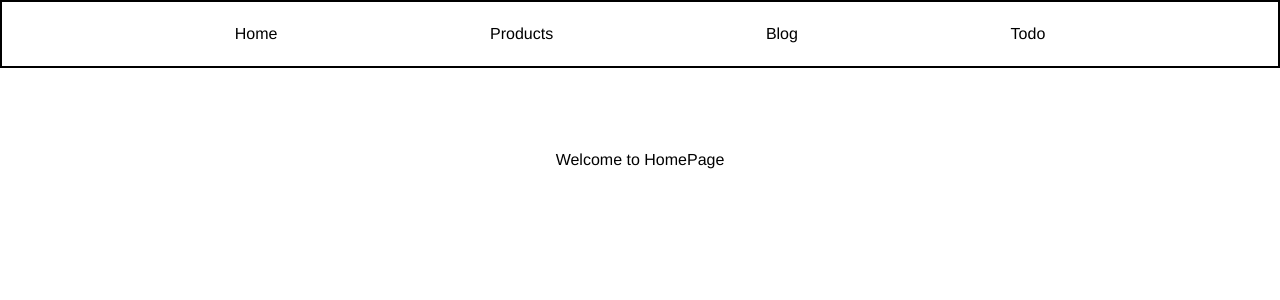
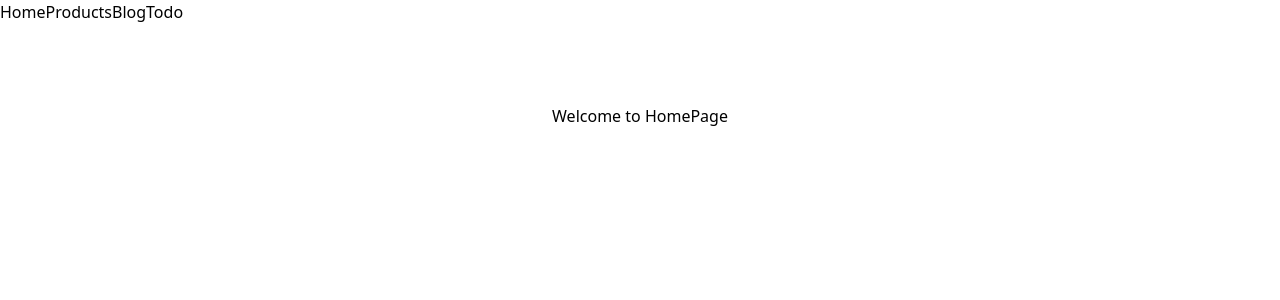
Before and after one commit to heyabrar/Nextjs-with-Ts, a Next.js app: page / in a window 1280 px wide. Shown: the top 300 px of the page. Built offline with nearby package versions, Linux system fonts and the light colour scheme.

Commit message:
style: Navbar modified

```diff
--- a/Components/Navbar.tsx
+++ b/Components/Navbar.tsx
@@ -1,24 +1,15 @@
 import Link from "next/link";
-import styles from "@/styles/Navbar.module.css";
 
 export default function Navbar() {
   return (
-    <>
-      <nav className={styles.Nav}>
-        <Link href="/" className={styles.Link}>
-          Home
-        </Link>
-        <Link href="/Products" className={styles.Link}>
-          Products
-        </Link>
-        <Link href="/Blogs" className={styles.Link}>
-          Blog
-        </Link>
+    <section>
+      <nav className="py-4 flex justify-around shadow-md">
+        <Link href="/">Home</Link>
+        <Link href="/Products">Products</Link>
+        <Link href="/Blogs">Blog</Link>
 
-        <Link href="/todoPage" className={styles.Link}>
-          Todo
-        </Link>
+        <Link href="/todoPage">Todo</Link>
       </nav>
-    </>
+    </section>
   );
 }
--- a/pages/Products/index.tsx
+++ b/pages/Products/index.tsx
@@ -1,3 +1,4 @@
+/* eslint-disable @next/next/no-img-element */
 import Navbar from "@/Components/Navbar";
 import { GetProducts } from "@/api/api";
 import { useEffect, useState } from "react";
@@ -37,7 +38,7 @@ export default function Products() {
         Welcome to all Products{" "}
       </h1>
       <p style={{ textAlign: "center" }}>{loading && "....Loading"}</p>
-      <div className="gap-y-6  w-11/12 m-auto sm:grid grid-cols-1 md:grid grid-cols-3 lg:grid grid-cols-4">
+      <div className="gap-y-6  w-11/12 m-auto sm:grid sm:grid-cols-1 md:grid md:grid-cols-3 lg:grid grid-cols-4">
         {products.length > 0 &&
           products.map((e: AllProducts) => {
             return (
--- a/styles/Navbar.module.css
+++ /dev/null
@@ -1,12 +0,0 @@
-.Nav{
-    border: 2px solid black;
-    width: 100%;
-    margin: auto;
-    display: flex;
-    justify-content: space-evenly;
-    padding: 20px;
-  }
-
-  .Link{
-    text-decoration: none;
-  }
--- a/styles/globals.css
+++ b/styles/globals.css
@@ -2,6 +2,6 @@
 @tailwind components;
 @tailwind utilities;
 
-*{
+/* *{
   font-family: 'Franklin Gothic Medium', 'Arial Narrow', Arial, sans-serif;
-}
+} */
```
